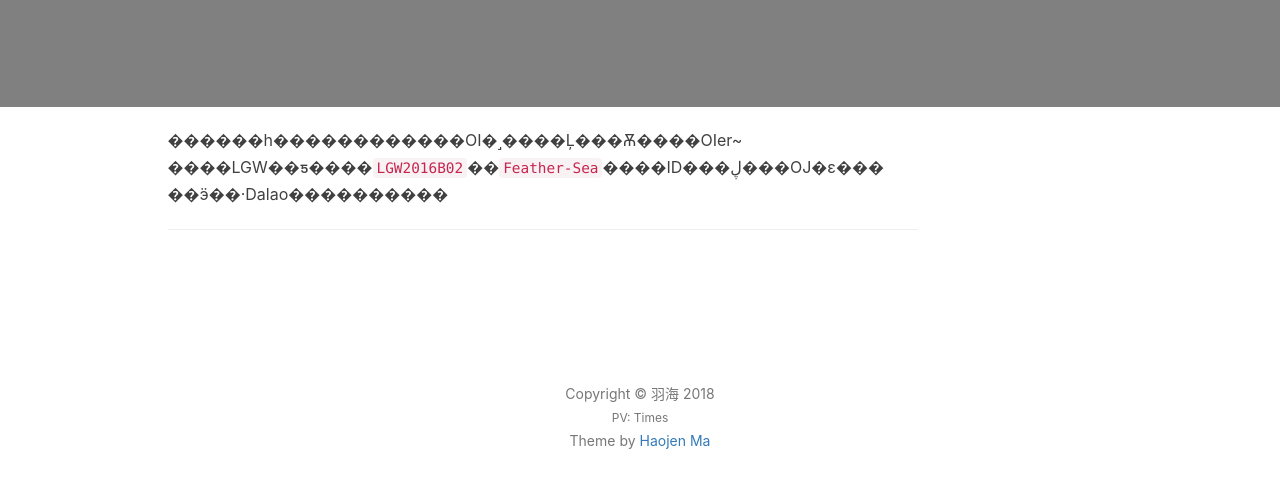
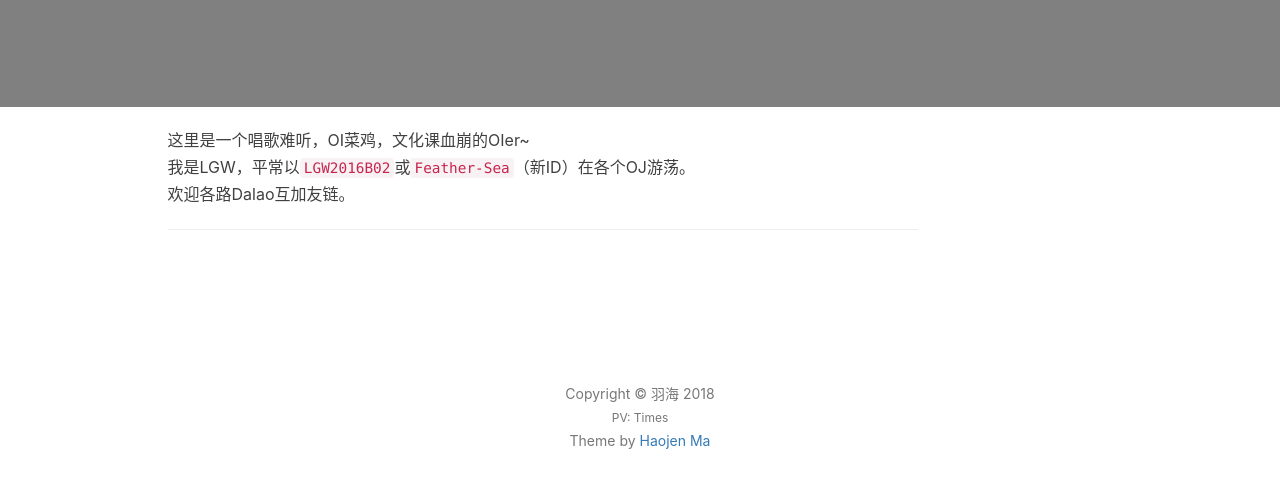
Before and after one commit to Feather-Sea/Feather-Sea.github.io, a plain HTML site: page 2018/01/11/hello-world/index.html in a window 1280 px wide. Shown: the part 263-750 px from the top of the page. Drawn offline with nearby package versions, Linux system fonts and the light colour scheme; some packages are replaced by stand-ins of ours; a script that the page names is missing.

Commit message:
Site updated: 2018-01-11 23:10:38

```diff
--- a/2018/01/11/hello-world/index.html
+++ b/2018/01/11/hello-world/index.html
@@ -165,7 +165,7 @@
         <div class="row">
             <!-- Post Container -->
             <div class="col-lg-8 col-lg-offset-1 col-sm-9 post-container">
-                <p>������һ������������OI�˼����Ļ���Ѫ����OIer~<br>����LGW��ƽ����<code>LGW2016B02</code>��<code>Feather-Sea</code>����ID���ڸ���OJ�ε���<br>��ӭ��·Dalao����������</p>
+                <p>这里是一个唱歌难听，OI菜鸡，文化课血崩的OIer~<br>我是LGW，平常以<code>LGW2016B02</code>或<code>Feather-Sea</code>（新ID）在各个OJ游荡。<br>欢迎各路Dalao互加友链。</p>
 
                 <hr>
 
```
Also changed, not shown: index.html (+1 -1 lines).
